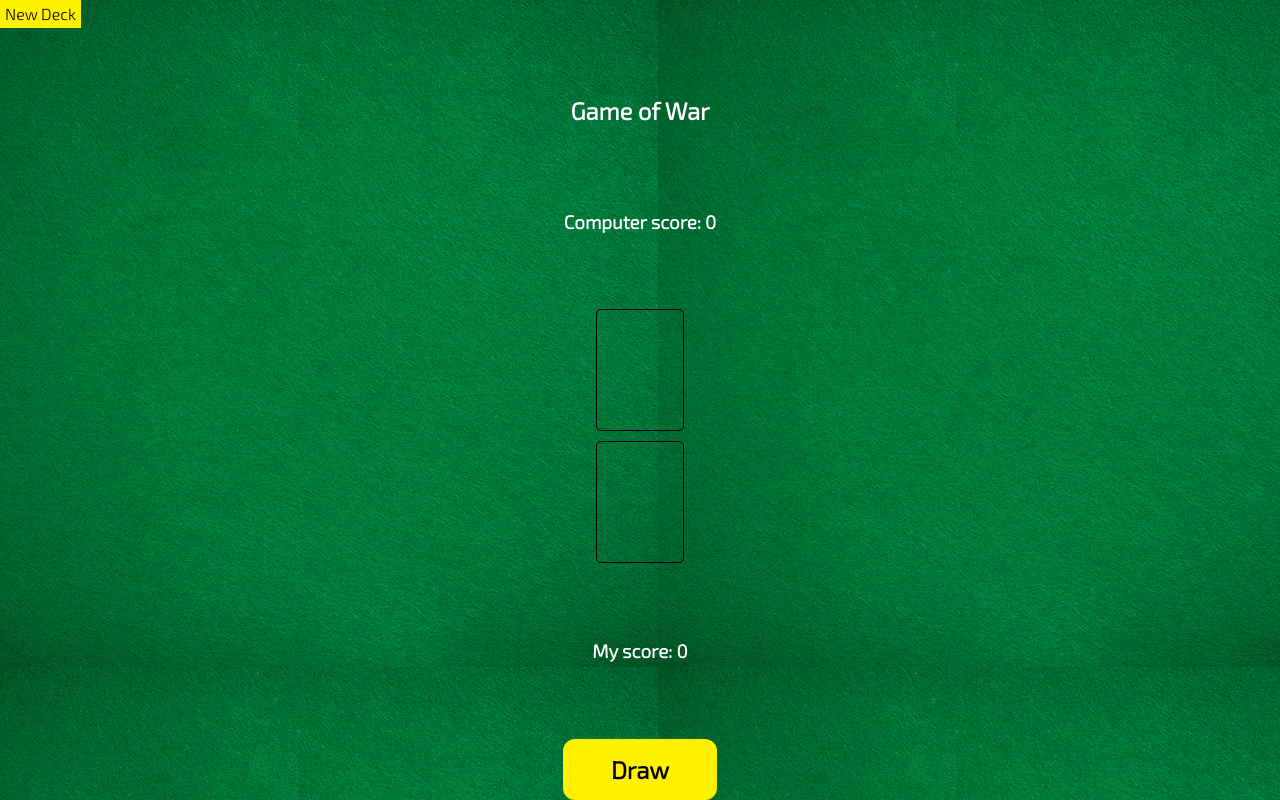
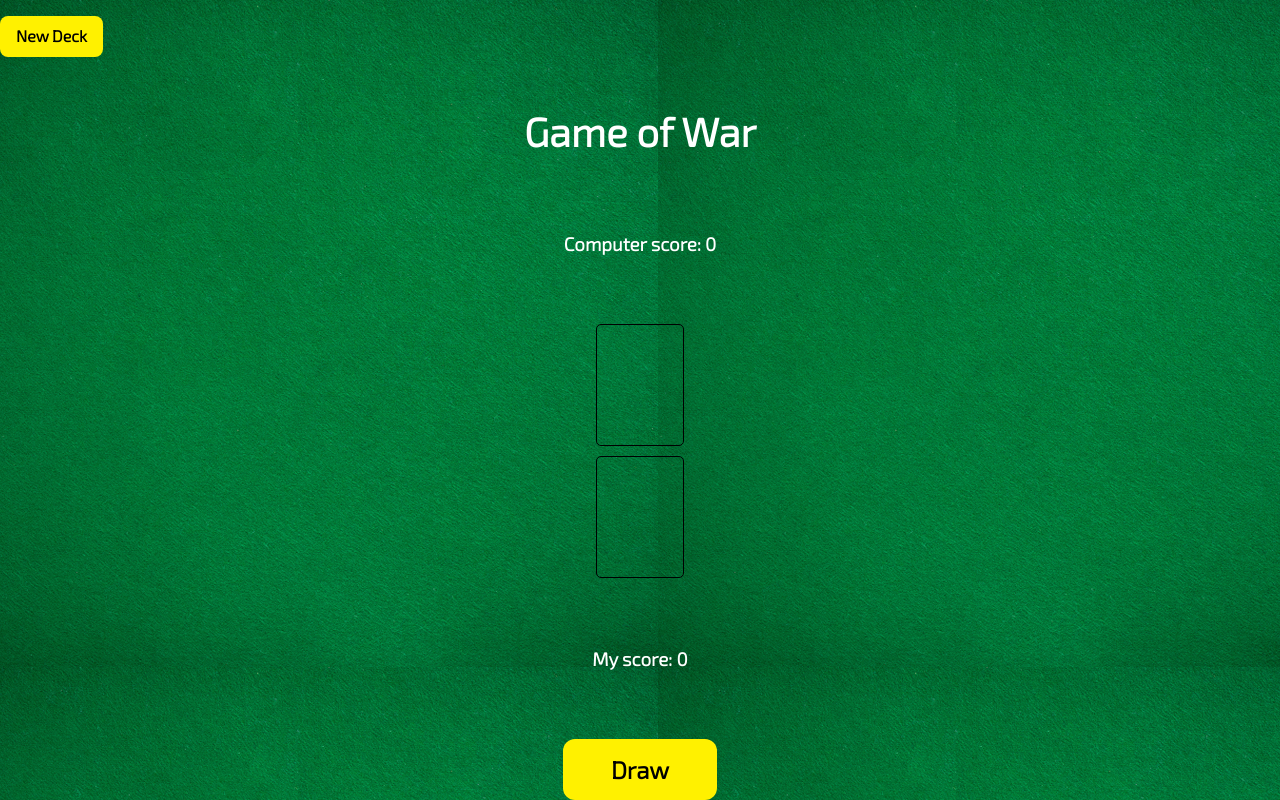
Before and after one commit to MastooraTurkmen/War-Card, a website built with Vite: page index.html in a window 1280 px wide. Built offline with nearby package versions, Linux system fonts and the light colour scheme.

Commit message:
war card uppdated

```diff
--- a/index.css
+++ b/index.css
@@ -68,6 +68,10 @@ h2 {
 }
 
 @media screen and (min-width: 1000px) {
+  #header {
+    font-size: 2.5rem;
+    margin-top: 0;
+  }
   button.draw {
     align-self: center;
     padding: 0.7em 2em;
@@ -75,4 +79,16 @@ h2 {
     font-size: 1.5rem;
     border-radius: 0.5em;
   }
+  #remaining {
+    margin-top: 1.3em;
+    font-size: 1.2rem;
+  }
+  button#new-deck {
+    align-self: center;
+    padding: 0.7em 1em;
+    font-weight: bold;
+    font-size: 1rem;
+    border-radius: 0.5em;
+    margin-top: 1em;
+  }
 }
```
Also changed, not shown: README.md, War-Card-3.png (added).
